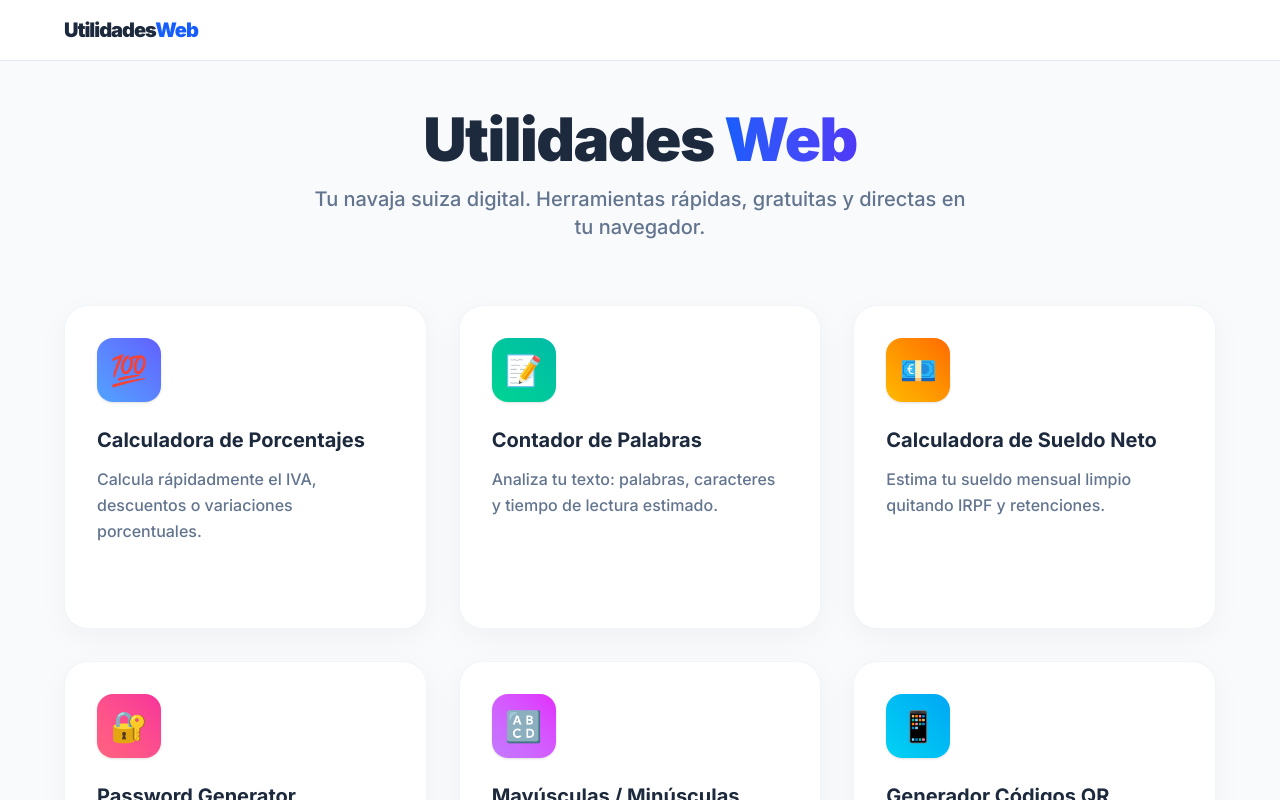
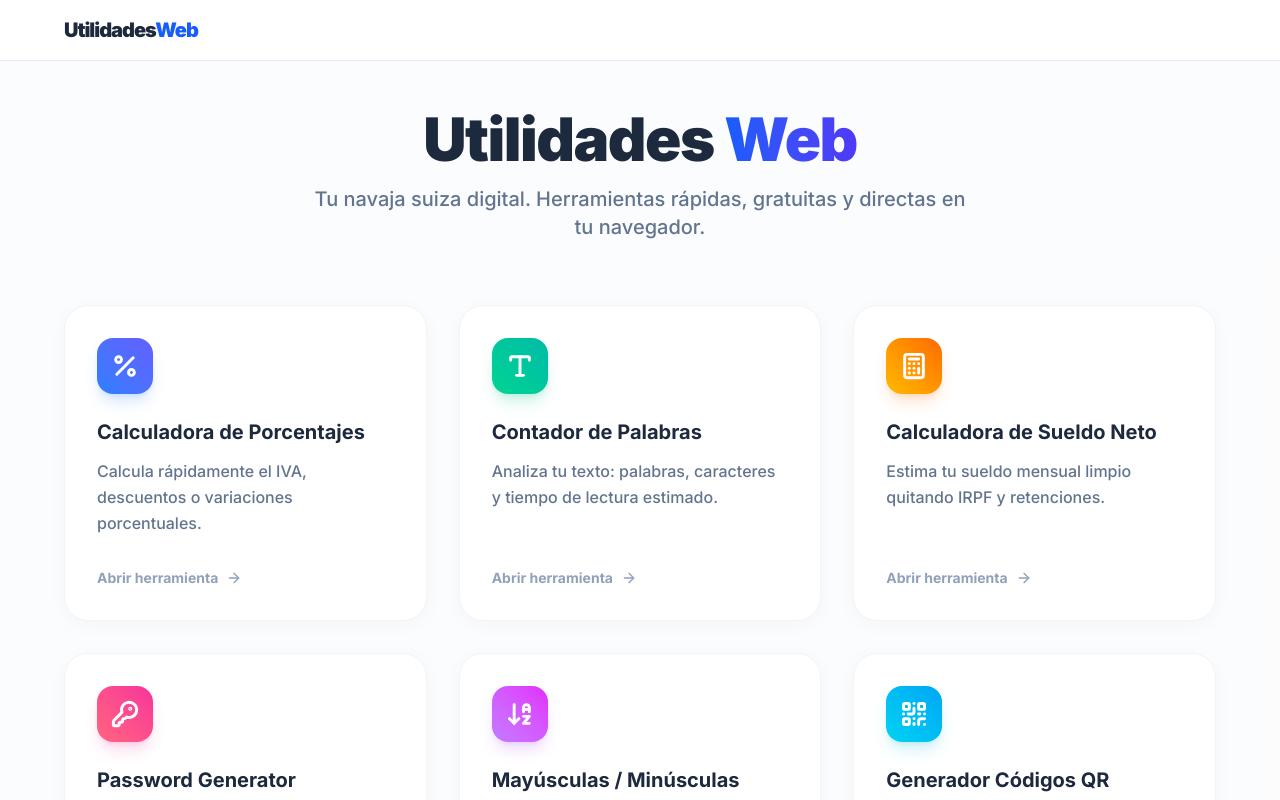
Before and after one commit to raubreak/cajautil-web, a Next.js app: page / in a window 1280 px wide. Shown: the top 800 px of the page. Built offline with nearby package versions, Linux system fonts and the light colour scheme.

Commit message:
style: reemplazar emojis por iconos vectoriales de lucide-react para diseño mas profesional

```diff
--- a/package.json
+++ b/package.json
@@ -9,6 +9,7 @@
     "lint": "eslint"
   },
   "dependencies": {
+    "lucide-react": "^0.577.0",
     "next": "16.1.6",
     "qrcode.react": "^4.2.0",
     "react": "19.2.3",
--- a/src/app/page.tsx
+++ b/src/app/page.tsx
@@ -1,5 +1,5 @@
 import Link from 'next/link';
-
+import { Percent, Type, Calculator, KeyRound, ArrowDownAZ, QrCode, ArrowRight } from 'lucide-react';
 import type { Metadata } from "next";
 
 export const metadata: Metadata = {
@@ -11,50 +11,56 @@ export default function Home() {
   const herramientas = [
     {
       titulo: 'Calculadora de Porcentajes',
-      descripcion: 'Calcula rápidadmente el IVA, descuentos o variaciones porcentuales.',
+      descripcion: 'Calcula rápidamente el IVA, descuentos o variaciones porcentuales.',
       ruta: '/calculadora-porcentajes',
-      icono: '💯',
-      color: 'from-blue-400 to-indigo-500'
+      Icono: Percent,
+      color: 'from-blue-500 to-indigo-500',
+      shadow: 'shadow-blue-500/20'
     },
     {
       titulo: 'Contador de Palabras',
       descripcion: 'Analiza tu texto: palabras, caracteres y tiempo de lectura estimado.',
       ruta: '/contador-de-palabras',
-      icono: '📝',
-      color: 'from-emerald-400 to-teal-500'
+      Icono: Type,
+      color: 'from-emerald-400 to-teal-500',
+      shadow: 'shadow-emerald-500/20'
     },
     {
       titulo: 'Calculadora de Sueldo Neto',
       descripcion: 'Estima tu sueldo mensual limpio quitando IRPF y retenciones.',
-      ruta: '/mayusculas-minusculas', // TODO: Formulario
-      icono: '💶',
-      color: 'from-amber-400 to-orange-500'
+      ruta: '/calculadora-sueldo-neto',
+      Icono: Calculator,
+      color: 'from-amber-400 to-orange-500',
+      shadow: 'shadow-orange-500/20'
     },
     {
       titulo: 'Password Generator',
       descripcion: 'Crea contraseñas seguras y aleatorias imposibles de hackear.',
-      ruta: '/mayusculas-minusculas',
-      icono: '🔐',
-      color: 'from-rose-400 to-pink-500'
+      ruta: '/generador-contrasenas',
+      Icono: KeyRound,
+      color: 'from-rose-400 to-pink-500',
+      shadow: 'shadow-pink-500/20'
     },
     {
       titulo: 'Mayúsculas / Minúsculas',
       descripcion: 'Convierte textos entre diferentes formatos con un solo clic.',
       ruta: '/mayusculas-minusculas',
-      icono: '🔠',
-      color: 'from-purple-400 to-fuchsia-500'
+      Icono: ArrowDownAZ,
+      color: 'from-purple-400 to-fuchsia-500',
+      shadow: 'shadow-purple-500/20'
     },
     {
       titulo: 'Generador Códigos QR',
       descripcion: 'Convierte cualquier URL o texto en un código QR escaneable.',
-      ruta: '/mayusculas-minusculas',
-      icono: '📱',
-      color: 'from-cyan-400 to-sky-500'
+      ruta: '/generador-qr',
+      Icono: QrCode,
+      color: 'from-cyan-400 to-sky-500',
+      shadow: 'shadow-cyan-500/20'
     }
   ];
 
   return (
-    <main className="min-h-[100dvh] bg-slate-50 text-slate-800 p-6 sm:p-12">
+    <main className="min-h-[100dvh] bg-slate-50/50 text-slate-800 p-6 sm:p-12">
       <div className="max-w-6xl mx-auto">
 
         <header className="mb-16 text-center">
@@ -66,35 +72,38 @@ export default function Home() {
           </p>
         </header>
 
-        {/* Grid Glossy Moderno */}
+        {/* Grid Minimalista sin Emojis */}
         <div className="grid grid-cols-1 sm:grid-cols-2 lg:grid-cols-3 gap-6 sm:gap-8">
-          {herramientas.map((herramienta, index) => (
+          {herramientas.map((herramienta, index) => {
+            const IconComponent = herramienta.Icono;
+            return (
               <Link
                 key={index}
                 href={herramienta.ruta}
-              className="group relative bg-white rounded-3xl p-6 sm:p-8 hover:-translate-y-2 transition-all duration-300 shadow-[0_8px_30px_rgb(0,0,0,0.04)] hover:shadow-[0_20px_40px_rgb(0,0,0,0.08)] border border-slate-100 overflow-hidden"
+                className="group relative bg-white rounded-3xl p-6 sm:p-8 hover:-translate-y-2 transition-all duration-300 shadow-[0_4px_20px_rgb(0,0,0,0.03)] hover:shadow-[0_20px_40px_rgb(0,0,0,0.06)] border border-slate-100 overflow-hidden flex flex-col"
               >
-              {/* Reflejo Glossy (Elemento decorativo) */}
-              <div className="absolute top-0 left-0 w-full h-1/2 bg-gradient-to-b from-white/60 to-transparent opacity-0 group-hover:opacity-100 transition-opacity duration-500 z-10 pointer-events-none rounded-t-3xl"></div>
+                {/* Reflejo Glossy sutil */}
+                <div className="absolute top-0 left-0 w-full h-32 bg-gradient-to-b from-white to-transparent opacity-0 group-hover:opacity-100 transition-opacity duration-700 z-10 pointer-events-none"></div>
 
-              <div className="relative z-20">
-                <div className={`w-16 h-16 rounded-2xl flex items-center justify-center text-3xl mb-6 shadow-sm bg-gradient-to-tr ${herramienta.color} text-white`}>
-                  {herramienta.icono}
+                <div className="relative z-20 flex flex-col h-full">
+                  <div className={`w-14 h-14 rounded-2xl flex items-center justify-center mb-6 bg-gradient-to-tr ${herramienta.color} text-white shadow-lg ${herramienta.shadow}`}>
+                    <IconComponent size={28} strokeWidth={2.5} />
                   </div>
                   <h2 className="text-xl font-bold mb-3 text-slate-800 group-hover:text-blue-600 transition-colors">
                     {herramienta.titulo}
                   </h2>
-                <p className="text-slate-500 font-medium leading-relaxed">
+                  <p className="text-slate-500 font-medium leading-relaxed flex-grow">
                     {herramienta.descripcion}
                   </p>
 
-                <div className="mt-8 flex items-center text-sm font-bold text-blue-600 opacity-0 group-hover:opacity-100 transform translate-x-4 group-hover:translate-x-0 transition-all duration-300">
-                  Usar herramienta
-                  <span className="ml-2">→</span>
+                  <div className="mt-8 flex items-center text-sm font-bold text-slate-400 group-hover:text-blue-600 transition-colors">
+                    <span>Abrir herramienta</span>
+                    <ArrowRight size={16} className="ml-2 transform group-hover:translate-x-1 transition-transform" />
                   </div>
                 </div>
               </Link>
-          ))}
+            )
+          })}
         </div>
 
         {/* Espacio Publicitario Principal (AdSense) */}
```
Also changed, not shown: 1 other file (tests, documents, lock files or other folders). Lines whose indentation alone changed are shown as unchanged.
